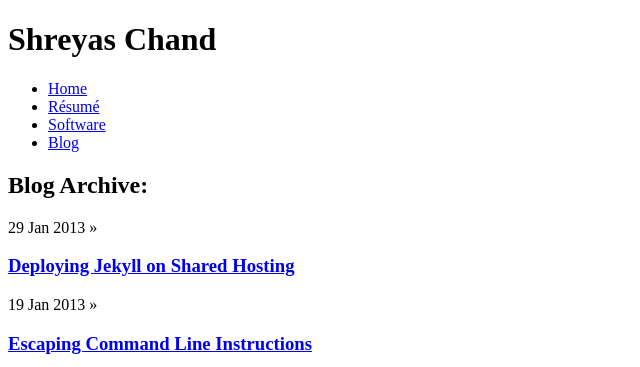
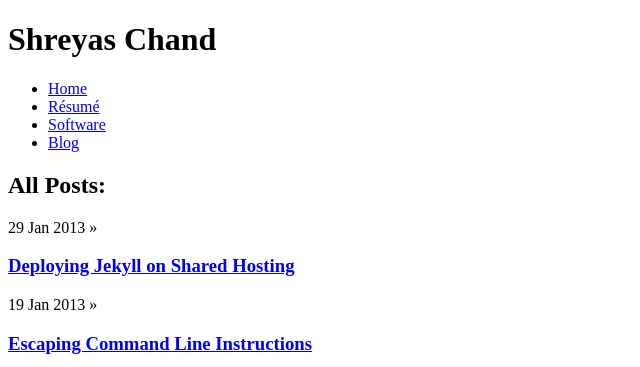
Before and after one commit to chandsie/shreyaschand.com, a Jekyll site: the page built from blog/index.html, in a window 1280 px wide. Shown: the top 367 px of the page, without its empty margins (0-640 px from the left). Built offline with Jekyll 4.4.1, drawn with Linux system fonts in a browser that asks for light colours.

Commit message:
changed blog index page title

```diff
--- a/blog/index.html
+++ b/blog/index.html
@@ -3,7 +3,7 @@ layout: base
 title: Blog
 group: blog
 ---
-<h2>Blog Archive:</h2>
+<h2>All Posts:</h2>
 {% for post in site.posts %}
 <div class="post">
     <span class="date">{{ post.date | date_to_string }}</span> » <h3><a href="{{ post.url }}">{{ post.title }}</a></h3>
```
